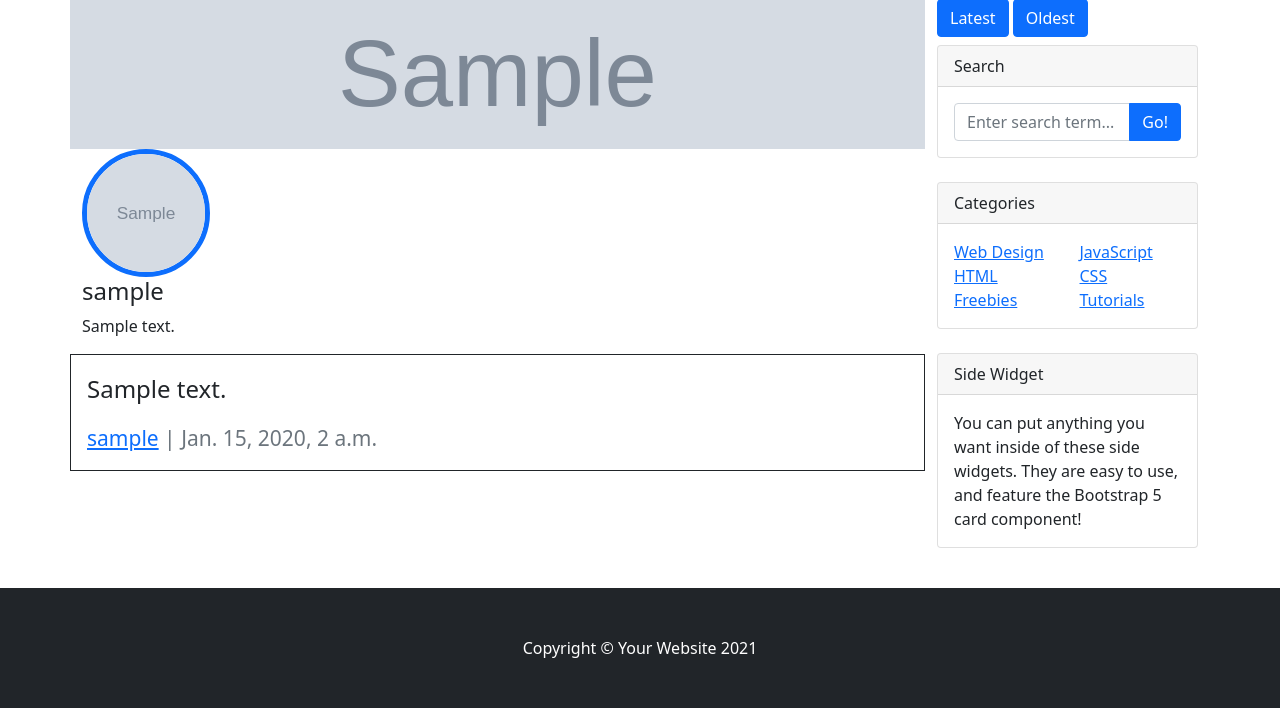
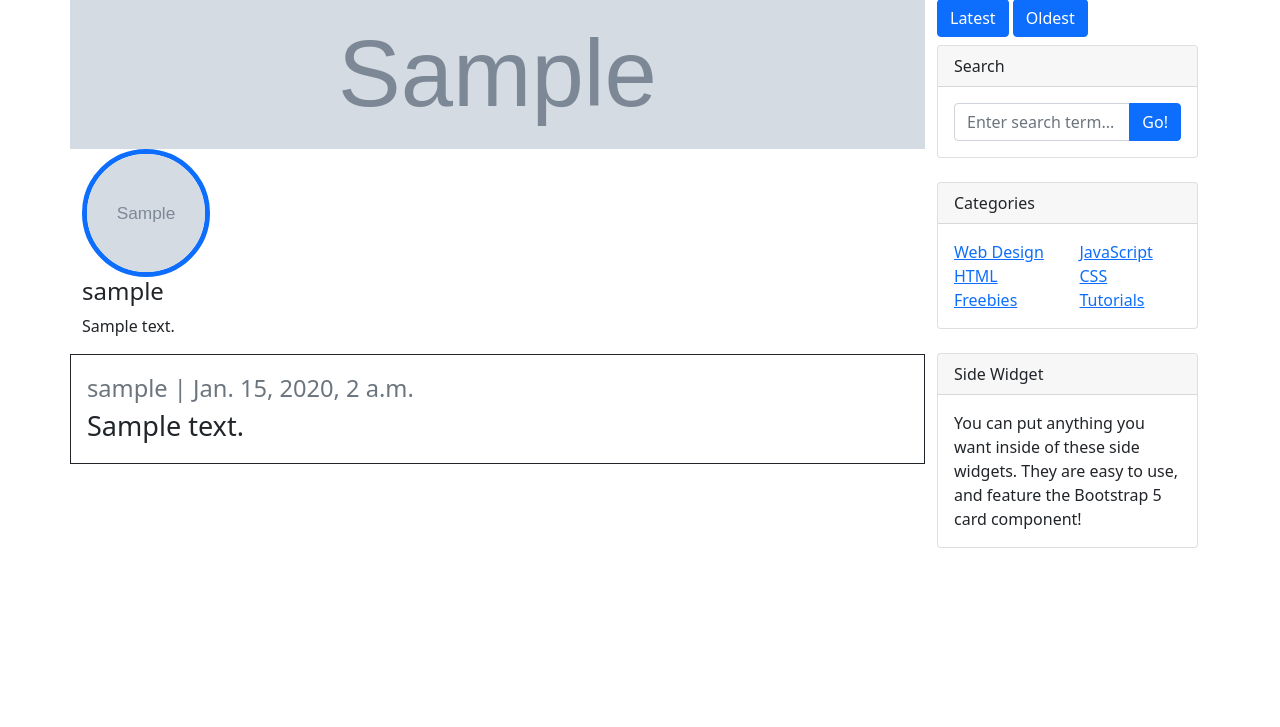
Before and after one commit to TimothyORourke/Mainbase, a Django app: the page made by blog/templates/blog/base.html in a window 1280 px wide. Shown: the part 73-800 px from the top of the page. Run offline with Django 3.2, Linux system fonts and the light colour scheme; tables that the repository leaves empty hold one stand-in row (Sample ...).

Commit message:
Added css for posts

```diff
--- a/blog/templates/blog/base.html
+++ b/blog/templates/blog/base.html
@@ -9,6 +9,8 @@
         <!-- Favicon-->
         <link rel="icon" type="image/x-icon" href="assets/favicon.ico" />
         <link href="https://cdn.jsdelivr.net/npm/bootstrap@5.0.1/dist/css/bootstrap.min.css" rel="stylesheet" integrity="sha384-+0n0xVW2eSR5OomGNYDnhzAbDsOXxcvSN1TPprVMTNDbiYZCxYbOOl7+AMvyTG2x" crossorigin="anonymous">
+        {% load static %}
+        <link rel="stylesheet" type="text/css" href="{% static 'posts/posts.css' %}">
         {% block css %}{% endblock css %}
     </head>
     <body>
@@ -93,10 +95,7 @@
                 </div>
             </div>
         </div>
-        <!-- Footer-->
-        <footer class="py-5 bg-dark">
-            <div class="container"><p class="m-0 text-center text-white">Copyright &copy; Your Website 2021</p></div>
-        </footer>
+
         <!-- Bootstrap core JS-->
         <script src="https://cdn.jsdelivr.net/npm/bootstrap@5.0.1/dist/js/bootstrap.bundle.min.js" integrity="sha384-gtEjrD/SeCtmISkJkNUaaKMoLD0//ElJ19smozuHV6z3Iehds+3Ulb9Bn9Plx0x4" crossorigin="anonymous"></script>
         {% block javascript %}{% endblock javascript %}
--- a/mainbase/urls.py
+++ b/mainbase/urls.py
@@ -30,4 +30,6 @@ urlpatterns = [
     path('<str:user>', user_views.profile, name='profile'),
 ]
 
-urlpatterns += static(settings.MEDIA_URL, document_root=settings.MEDIA_ROOT)
+if settings.DEBUG:
+    urlpatterns += static(settings.STATIC_URL, document_root=settings.STATIC_ROOT)
+    urlpatterns += static(settings.MEDIA_URL, document_root=settings.MEDIA_ROOT)
--- /dev/null
+++ b/posts/static/posts/posts.css
@@ -0,0 +1,21 @@
+.post {
+    font-size: 1.3em;
+}
+
+div.post:hover {
+    background-color: #eee;
+}
+
+hr {
+    padding: 0;
+    margin: 0;
+}
+
+div.post a {
+    color: inherit;
+    text-decoration: none;
+}
+
+div.post a:hover {
+    text-decoration-line: underline;
+}
--- a/posts/templates/posts/post.html
+++ b/posts/templates/posts/post.html
@@ -1,8 +1,6 @@
 <div class="post">
-    <div class="card border-0" style="font-size:1.5em;">
-        <div class="card-body">
-            <p class="card-text">{{ post.text }}</p>
-            <div class="small text-muted"><a href="{% url 'profile' user=post.author.username %}">{{ post.author.username }}</a> | {{ post.date_posted }}</div>
-        </div>
+    <div class="card-body">
+        <div class="small text-muted"><a href="{% url 'profile' user=post.author.username %}">{{ post.author.username }}</a> | {{ post.date_posted }}</div>
+        <p class="card-text">{{ post.text }}</p>
     </div>
 </div>
--- a/posts/templates/posts/post_container.html
+++ b/posts/templates/posts/post_container.html
@@ -1,6 +1,6 @@
 <div class="border border-dark rounded-0">
     {% for post in posts %}
-    <div style="cursor:pointer;" onclick='location.href="{% url 'post-detail' pk=post.id %}";'>
+    <div class="post" style="cursor:pointer;" onclick='location.href="{% url 'post-detail' pk=post.id %}";'>
         {% include 'posts/post.html' %}
         {% if not forloop.last %}
         <hr>
```
Also changed, not shown: media/304228.jpg (deleted), media/vex.jpg (deleted), 1 other file.
